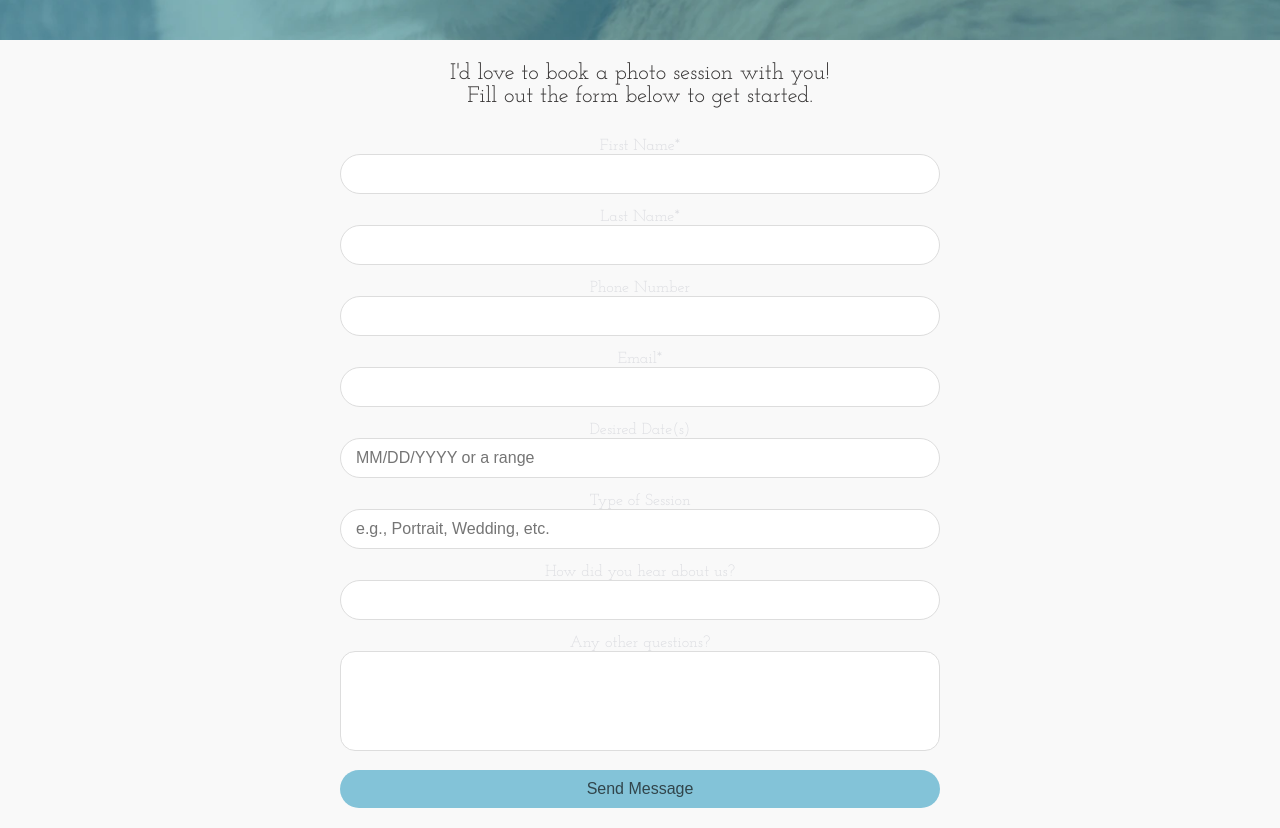
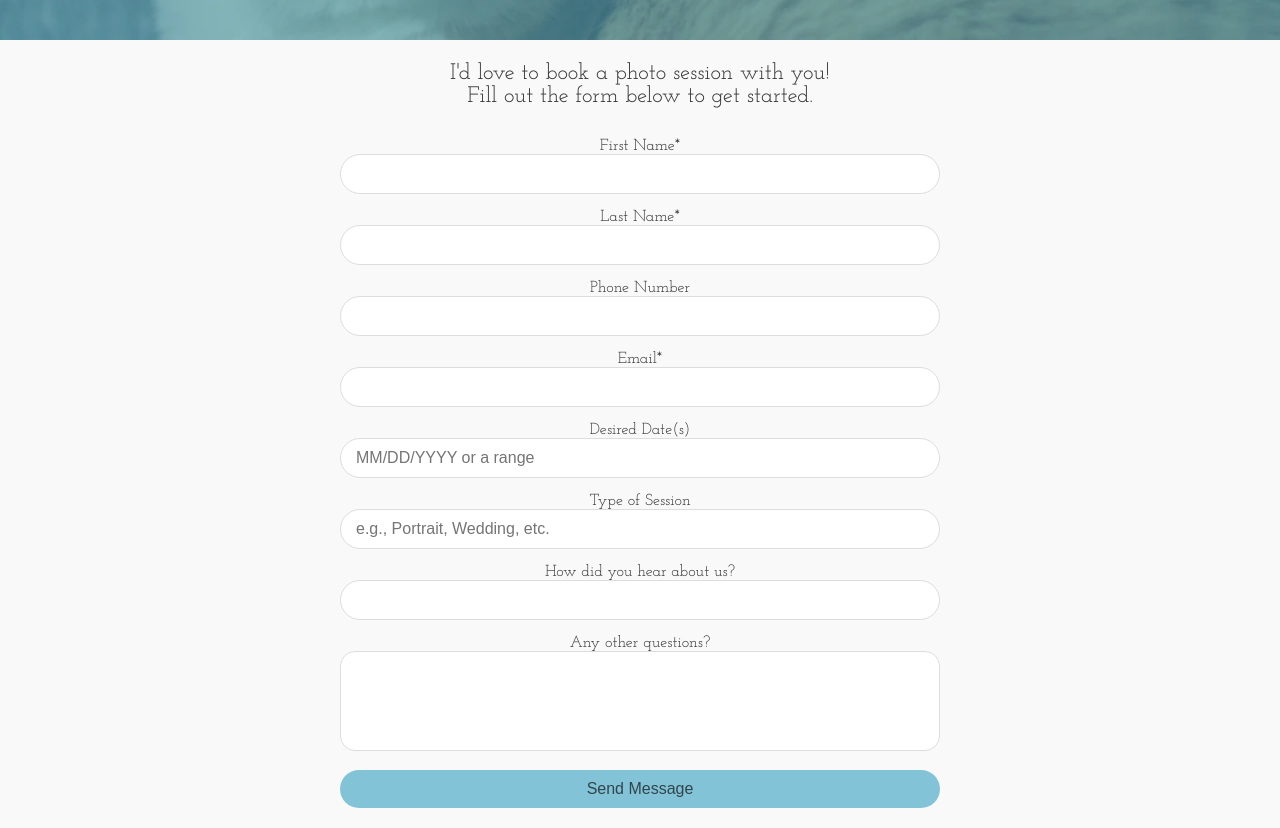
Before and after one commit to BreadBooks/BrietteCo, a React (Vite) app: page /contact in a window 1280 px wide. Shown: the part 380-1208 px from the top of the page. Built offline with nearby package versions, Linux system fonts and the light colour scheme; a web font is replaced by a local one.

Commit message:
Update ContactPage.css

```diff
--- a/src/pages/ContactPage.css
+++ b/src/pages/ContactPage.css
@@ -80,6 +80,7 @@
     gap: 15px;
     width: 100%;
     max-width: 600px;
+    color: #363434;
     font-family: "Josefin Slab", serif;
 }
 
```
